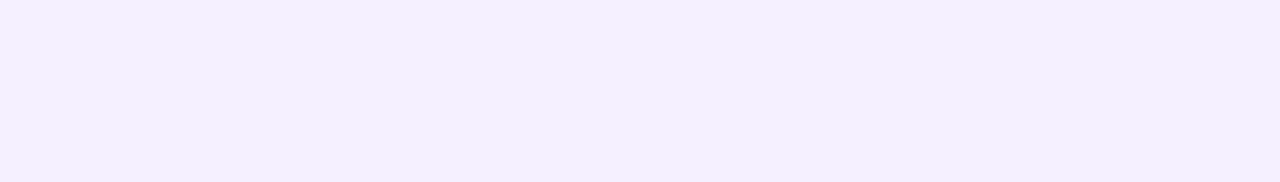
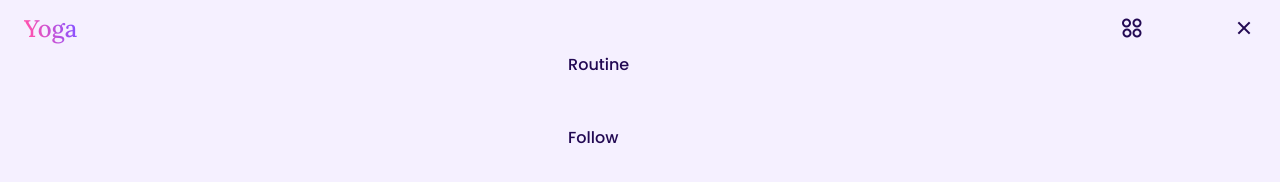
Before and after one commit to titohajili/Yoga-Website, a plain HTML site: page index.html in a window 1280 px wide. Drawn offline with nearby package versions, Linux system fonts and the light colour scheme.

Commit message:
Header & Nav

```diff
--- a/assets/css/styles.css
+++ b/assets/css/styles.css
@@ -128,3 +128,72 @@ img {
 }
 
 /*=============== HEADER & NAV ===============*/
+
+.header{
+  position: fixed;
+  width: 100%;
+  background-color: var(--body-color);
+  top: 0;
+  left: 0;
+  z-index: var(--z-fixed);
+}
+
+.nav{
+  height: var(--header-height);
+  display: flex;
+  justify-content: space-between;
+  align-items: center;
+}
+
+.nav__logo{
+  font-size: var(--h2-font-size);
+  font-family: var(--second-font);
+  font-weight: var(--font-medium);
+  background: var(--gradient-color);
+  -webkit-background-clip: text;
+  background-clip: text;
+  color: transparent;
+}
+
+.nav__toggle,
+.nav__close{
+  display: flex;
+  font-size: 1.5rem;
+  color: var(--title-color);
+  cursor: pointer;
+}
+
+@media screen and (max-width: 767px){
+  .nav__menu{
+    position: fixed;
+    top: 0;
+    right: 100%;
+    background-color:hsla(0, 0%, 100%, .3);
+    width: 75%;
+    height: 100%;
+    padding: 4.5rem 0 0 3rem;
+    backdrop-filter: blur(24px);
+    -webkit-backdrop-filter: blur(24px);
+    transition: right .4s;
+  }
+}
+.nav__list{
+  display: flex;
+  flex-direction: column;
+  row-gap: 3rem;
+}
+
+.nav__link{
+  color: var(--title-color);
+  font-weight: var(--font-medium);
+
+}
+
+.nav__close{
+  position: absolute;
+  top: 1rem;
+  right: 1.5rem;
+}
+.show-menu{
+  right: 0;
+}
--- a/assets/js/main.js
+++ b/assets/js/main.js
@@ -0,0 +1,29 @@
+/*========= Show Menu ==========*/
+const navClose = document.getElementById('nav-close')
+const navToggle = document.getElementById('nav-toggle')
+const navMenu = document.getElementById('nav-menu')
+
+if(navToggle){
+    navToggle.addEventListener('click', () =>{
+        navMenu.classList.add('show-menu')
+    })
+}
+
+if(navClose){
+    navClose.addEventListener('click', () =>{
+        navMenu.classList.remove('show-menu')
+    })
+}
+
+/*========== REMOVE MENU MOBILE ===========*/
+
+    const navLink = document.querySelectorAll('.nav__link')
+
+    const linkAction = () => {
+        const navMenu = document.getElementById('nav-menu')
+
+        navMenu.classList.remove('show-menu')
+
+
+}
+navLink.forEach(n => n.addEventListener('click', linkAction))
--- a/index.html
+++ b/index.html
@@ -18,7 +18,39 @@
    <body>
       <!--==================== HEADER ====================-->
       <header class="header" id="header">
+         <nav class="nav container">
+            <a href="#" class="nav__logo">Yoga</a>
 
+            <div class="nav__menu" id="nav-menu">
+               <ul class="nav__list">
+                  <li class="nav__item">
+                     <a href="#home" class="nav__link">Home</a>
+                  </li>
+
+                  <li class="nav__item">
+                     <a href="#health" class="nav__link">Health</a>
+                  </li>
+
+                  <li class="nav__item">
+                     <a href="#routine" class="nav__link">Routine</a>
+                  </li>
+
+                  <li class="nav__item">
+                     <a href="#follow" class="nav__link">Follow</a>
+                  </li>
+               </ul>
+
+               <!-- Close Button -->
+               <div class="nav__close" id="nav-close">
+                  <i class="ri-close-line"></i>
+               </div>
+            </div>
+
+            <!-- Toggle Button -->
+            <div class="nav__toggle" id="nav-toggle">
+               <i class="ri-apps-2-line"></i>
+            </div>
+         </nav>
       </header>
 
 
```
